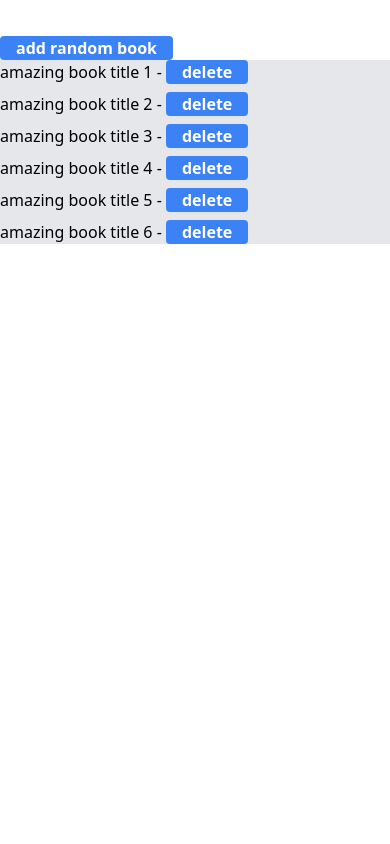
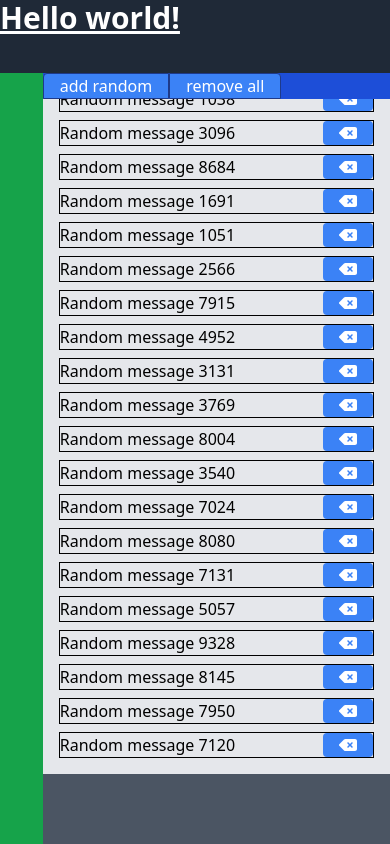
Before and after one commit to kiprok/DiscordButBetter.Client, a Vue app: page / in a window 390 px wide. Built offline with nearby package versions, Linux system fonts and the light colour scheme.

Commit message:
responsiveness wooooo

```diff
--- a/package.json
+++ b/package.json
@@ -9,6 +9,11 @@
     "preview": "vite preview"
   },
   "dependencies": {
+    "@fortawesome/fontawesome-svg-core": "^6.5.2",
+    "@fortawesome/free-brands-svg-icons": "^6.5.2",
+    "@fortawesome/free-regular-svg-icons": "^6.5.2",
+    "@fortawesome/free-solid-svg-icons": "^6.5.2",
+    "@fortawesome/vue-fontawesome": "^3.0.6",
     "vue": "^3.4.21"
   },
   "devDependencies": {
--- a/src/App.vue
+++ b/src/App.vue
@@ -1,51 +1,18 @@
 <script setup>
-import {ref, reactive} from 'vue'
+import BookList from "@/components/MessageList.vue";
 
-const author = reactive({
-  name: "john smith",
-  books: [
-    "amazing book title 1",
-    "amazing book title 2",
-    "amazing book title 3",
-    "amazing book title 4",
-    "amazing book title 5",
-    "amazing book title 6"
-
-  ]
-
-});
-
-function getRndInteger(min, max) {
-  return Math.floor(Math.random() * (max - min)) + min;
-}
-
-function RemoveBook(id) {
-  author.books.splice(id, 1);
-}
-
-function AddRandomBook() {
-  author.books.push(`Random book ${getRndInteger(1000, 9999)}`)
-}
 </script>
 
 <template>
-  <h1 class="text-3xl font-bold underline hover:text-white">
-    Hello world!
-  </h1>
-  <button @click="AddRandomBook()">add random book</button>
-  <ul class="flex bg-gray-200 flex-col gap-2">
-    <li :key="index" v-for="(book, index) in author.books">
-      {{ book }} - <button @click="RemoveBook(index)">delete</button>
-    </li>
-  </ul>
+  <div class="h-screen flex flex-col bg-amber-500 overflow-hidden">
+    <header class="bg-gray-800 h-20 ">
+      <h1 class="text-white text-3xl font-bold underline">
+        Hello world!
+      </h1>
+    </header>
+    <div class="w-screen flex justify-center h-full bg-blue-700 overflow-hidden">
+      <book-list class="w-full h-full" />
+    </div>
+  </div>
+
 </template>
-
-<style scoped>
-button {
-  @apply font-bold px-4 rounded bg-blue-500 text-white;
-}
-
-button:hover {
-  @apply bg-blue-700;
-}
-</style>
--- /dev/null
+++ b/src/components/MessageList.vue
@@ -0,0 +1,63 @@
+<script setup>
+import BookListItem from "@/components/MessageListItem.vue";
+import SimpleButton from "@/components/SimpleButton.vue";
+import {computed, reactive} from "vue";
+
+const User = reactive({
+  name: "john smith",
+  books: []
+});
+
+for (let i = 0; i < 100; i++) {
+  AddRandomChatMessage();
+}
+
+const EvenAmountOfChatMessages = computed(() => ({
+  "bg-gray-200": User.books.length%2 === 0,
+  "bg-red-700": User.books.length%2 !== 0
+}))
+
+function getRndInteger(min, max) {
+  return Math.floor(Math.random() * (max - min)) + min;
+}
+
+function RemoveChatMessage(id) {
+  User.books.splice(id, 1);
+}
+
+function RemoveAllChatMessages () {
+  User.books = [];
+}
+function AddRandomChatMessage() {
+  User.books.push(`Random message ${getRndInteger(1000, 9999)}`);
+}
+
+</script>
+
+<template>
+  <div class="flex flex-row flex-nowrap">
+    <div class="bg-green-600 row-span-3 h-full w-12
+    md:w-72 md:block">
+
+    </div>
+    <div class="flex flex-col flex-nowrap w-full">
+      <div class="flex flex-row">
+        <SimpleButton @click="AddRandomChatMessage()" class="rounded-br-none rounded-bl-none rounded-tr-none border-blue-900 border" >
+          add random
+        </SimpleButton>
+        <SimpleButton @click="RemoveAllChatMessages()" class="rounded-br-none rounded-bl-none rounded-tl-none border-blue-900 border">
+          remove all
+        </SimpleButton>
+      </div>
+      <div :class="EvenAmountOfChatMessages" class="flex flex-col-reverse h-full overflow-auto">
+        <ul class="flex flex-col gap-2 p-4 h-auto">
+          <BookListItem :key="index" v-for="(book, index) in User.books" :title="book" @delete-book="RemoveChatMessage(index)" />
+        </ul>
+      </div>
+      <div class="bg-gray-600 h-20">
+
+      </div>
+    </div>
+  </div>
+
+</template>
--- /dev/null
+++ b/src/components/MessageListItem.vue
@@ -0,0 +1,19 @@
+<script setup>
+import SimpleButton from "@/components/SimpleButton.vue";
+import {library} from "@fortawesome/fontawesome-svg-core";
+import {faDeleteLeft} from "@fortawesome/free-solid-svg-icons";
+const emits = defineEmits(['delete-book'])
+const props = defineProps(['title'])
+
+library.add(faDeleteLeft)
+</script>
+
+<template>
+  <li class="flex flex-row justify-between border border-black">
+    <span>{{ props.title }}</span>
+    <SimpleButton @click="$emit('delete-book')" class="px-2 gap-4">
+    <span class="hidden sm:inline">delete </span>
+      <font-awesome-icon icon="fa-solid fa-delete-left" />
+    </SimpleButton>
+  </li>
+</template>
--- /dev/null
+++ b/src/components/SimpleButton.vue
@@ -0,0 +1,10 @@
+<script setup>
+</script>
+
+<template>
+  <button class="px-4 rounded bg-blue-500 text-white hover:bg-blue-700 flex flex-nowrap justify-center items-center">
+    <slot>
+
+    </slot>
+  </button>
+</template>
--- a/src/main.js
+++ b/src/main.js
@@ -2,5 +2,6 @@ import './assets/main.css'
 
 import { createApp } from 'vue'
 import App from './App.vue'
+import {FontAwesomeIcon} from "@fortawesome/vue-fontawesome";
 
-createApp(App).mount('#app')
+createApp(App).component("font-awesome-icon", FontAwesomeIcon).mount('#app')
```
Also changed, not shown: index.html (+4 -4 lines), 1 other file (tests, documents, lock files or other folders).
